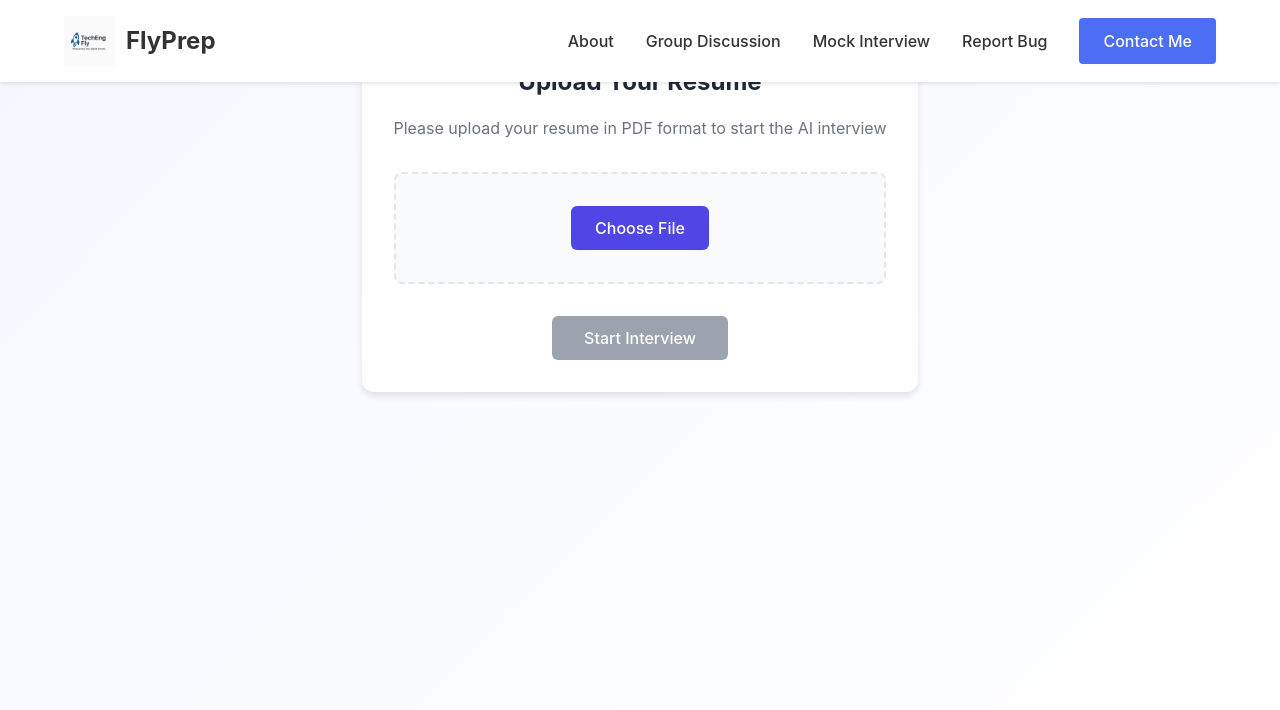
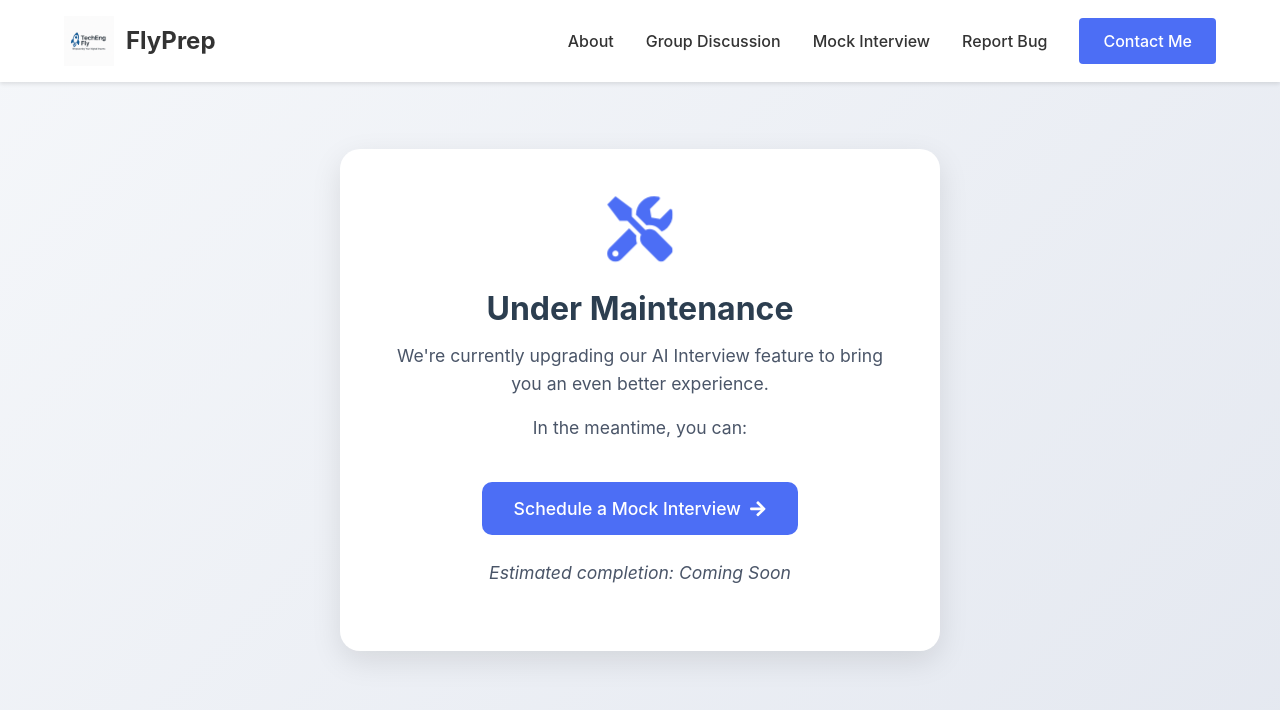
Before and after one commit to arunjadaun2002/FlyPrep, a React (Vite) app in the folder frontend/: page /ai-interview in a window 1280 px wide. Shown: the top 710 px of the page. Built offline with nearby package versions, Linux system fonts and the light colour scheme.

Commit message:
under maintaince message

```diff
--- a/frontend/src/components/AIInterview.jsx
+++ b/frontend/src/components/AIInterview.jsx
@@ -1,9 +1,12 @@
 import { useRef, useState } from 'react';
+import { FaArrowRight, FaTools } from 'react-icons/fa';
+import { useNavigate } from 'react-router-dom';
 import { aiInterviewService } from '../services/aiInterview';
 import styles from './AIInterview.module.css';
 import InterviewSummary from './InterviewSummary';
 
 const AIInterview = () => {
+  const navigate = useNavigate();
   const [step, setStep] = useState(1); // 1: Upload Resume, 2: Interview, 3: Summary
   const [resume, setResume] = useState(null);
   const [isLoading, setIsLoading] = useState(false);
@@ -107,6 +110,29 @@ const AIInterview = () => {
     setInterviewStarted(false);
   };
 
+  // Maintenance message component
+  const MaintenanceMessage = () => (
+    <div className={styles.maintenanceContainer}>
+      <div className={styles.maintenanceCard}>
+        <FaTools className={styles.maintenanceIcon} />
+        <h1>Under Maintenance</h1>
+        <p>We're currently upgrading our AI Interview feature to bring you an even better experience.</p>
+        <p>In the meantime, you can:</p>
+        <button
+          className={styles.scheduleButton}
+          onClick={() => navigate('/schedule-interview')}
+        >
+          Schedule a Mock Interview
+          <FaArrowRight />
+        </button>
+        <p className={styles.estimatedTime}>Estimated completion: Coming Soon</p>
+      </div>
+    </div>
+  );
+
+  // Show maintenance message instead of the actual component
+  return <MaintenanceMessage />;
+
   return (
     <div className={styles.container}>
       {error && <div className={styles.error}>{error}</div>}
--- a/frontend/src/components/AIInterview.module.css
+++ b/frontend/src/components/AIInterview.module.css
@@ -198,3 +198,95 @@
     padding: 1rem;
   }
 }
+
+.maintenanceContainer {
+  width: 100%;
+  min-height: 100vh;
+  display: flex;
+  justify-content: center;
+  align-items: center;
+  background: linear-gradient(135deg, #f5f7fa 0%, #e4e8f0 100%);
+  padding: 20px;
+}
+
+.maintenanceCard {
+  background: white;
+  padding: 3rem;
+  border-radius: 20px;
+  box-shadow: 0 10px 30px rgba(0, 0, 0, 0.1);
+  text-align: center;
+  max-width: 600px;
+  width: 100%;
+  animation: fadeIn 0.5s ease-out;
+}
+
+.maintenanceIcon {
+  font-size: 4rem;
+  color: #4C6EF5;
+  margin-bottom: 1.5rem;
+  animation: pulse 2s infinite;
+}
+
+.maintenanceCard h1 {
+  color: #2c3e50;
+  font-size: 2rem;
+  margin-bottom: 1rem;
+}
+
+.maintenanceCard p {
+  color: #4a5568;
+  font-size: 1.1rem;
+  line-height: 1.6;
+  margin-bottom: 1rem;
+}
+
+.scheduleButton {
+  background: #4C6EF5;
+  color: white;
+  border: none;
+  padding: 1rem 2rem;
+  border-radius: 10px;
+  font-size: 1.1rem;
+  font-weight: 500;
+  cursor: pointer;
+  display: inline-flex;
+  align-items: center;
+  gap: 0.5rem;
+  margin: 1.5rem 0;
+  transition: all 0.3s ease;
+}
+
+.scheduleButton:hover {
+  background: #4263eb;
+  transform: translateY(-2px);
+  box-shadow: 0 4px 12px rgba(76, 110, 245, 0.2);
+}
+
+.estimatedTime {
+  color: #718096;
+  font-size: 0.9rem;
+  font-style: italic;
+}
+
+@keyframes fadeIn {
+  from {
+    opacity: 0;
+    transform: translateY(20px);
+  }
+  to {
+    opacity: 1;
+    transform: translateY(0);
+  }
+}
+
+@keyframes pulse {
+  0% {
+    transform: scale(1);
+  }
+  50% {
+    transform: scale(1.1);
+  }
+  100% {
+    transform: scale(1);
+  }
+}
--- a/frontend/src/components/GroupDiscussion.jsx
+++ b/frontend/src/components/GroupDiscussion.jsx
@@ -1,5 +1,6 @@
 import { JitsiMeeting } from '@jitsi/react-sdk';
 import { useCallback, useEffect, useRef, useState } from 'react';
+import { FaArrowRight, FaTools } from 'react-icons/fa';
 import { useNavigate } from 'react-router-dom';
 import { createRoom, getRoom, joinRoom, updateParticipant } from '../services/api';
 import { socketService } from '../services/socket';
@@ -64,6 +65,30 @@ const formatTime = (seconds) => {
 
 const GroupDiscussion = () => {
   const navigate = useNavigate();
+
+  // Maintenance message component
+  const MaintenanceMessage = () => (
+    <div className={styles.maintenanceContainer}>
+      <div className={styles.maintenanceCard}>
+        <FaTools className={styles.maintenanceIcon} />
+        <h1>Under Maintenance</h1>
+        <p>We're currently upgrading our Group Discussion feature to bring you an even better experience.</p>
+        <p>In the meantime, you can:</p>
+        <button
+          className={styles.scheduleButton}
+          onClick={() => navigate('/schedule-interview')}
+        >
+          Schedule a Mock Interview
+          <FaArrowRight />
+        </button>
+        <p className={styles.estimatedTime}>Estimated completion: Coming Soon</p>
+      </div>
+    </div>
+  );
+
+  // Show maintenance message instead of the actual component
+  return <MaintenanceMessage />;
+
   const [step, setStep] = useState(1); // 1: Name, 2: Join/Create, 3: Room Setup, 4: Preparation, 5: Discussion
   const [name, setName] = useState('');
   const [roomId, setRoomId] = useState('');
--- a/frontend/src/components/GroupDiscussion.module.css
+++ b/frontend/src/components/GroupDiscussion.module.css
@@ -1408,3 +1408,95 @@
     font-size: 1rem;
   }
 }
+
+.maintenanceContainer {
+  width: 100%;
+  min-height: 100vh;
+  display: flex;
+  justify-content: center;
+  align-items: center;
+  background: linear-gradient(135deg, #f5f7fa 0%, #e4e8f0 100%);
+  padding: 20px;
+}
+
+.maintenanceCard {
+  background: white;
+  padding: 3rem;
+  border-radius: 20px;
+  box-shadow: 0 10px 30px rgba(0, 0, 0, 0.1);
+  text-align: center;
+  max-width: 600px;
+  width: 100%;
+  animation: fadeIn 0.5s ease-out;
+}
+
+.maintenanceIcon {
+  font-size: 4rem;
+  color: #4C6EF5;
+  margin-bottom: 1.5rem;
+  animation: pulse 2s infinite;
+}
+
+.maintenanceCard h1 {
+  color: #2c3e50;
+  font-size: 2rem;
+  margin-bottom: 1rem;
+}
+
+.maintenanceCard p {
+  color: #4a5568;
+  font-size: 1.1rem;
+  line-height: 1.6;
+  margin-bottom: 1rem;
+}
+
+.scheduleButton {
+  background: #4C6EF5;
+  color: white;
+  border: none;
+  padding: 1rem 2rem;
+  border-radius: 10px;
+  font-size: 1.1rem;
+  font-weight: 500;
+  cursor: pointer;
+  display: inline-flex;
+  align-items: center;
+  gap: 0.5rem;
+  margin: 1.5rem 0;
+  transition: all 0.3s ease;
+}
+
+.scheduleButton:hover {
+  background: #4263eb;
+  transform: translateY(-2px);
+  box-shadow: 0 4px 12px rgba(76, 110, 245, 0.2);
+}
+
+.estimatedTime {
+  color: #718096;
+  font-size: 0.9rem;
+  font-style: italic;
+}
+
+@keyframes fadeIn {
+  from {
+    opacity: 0;
+    transform: translateY(20px);
+  }
+  to {
+    opacity: 1;
+    transform: translateY(0);
+  }
+}
+
+@keyframes pulse {
+  0% {
+    transform: scale(1);
+  }
+  50% {
+    transform: scale(1.1);
+  }
+  100% {
+    transform: scale(1);
+  }
+}
```
